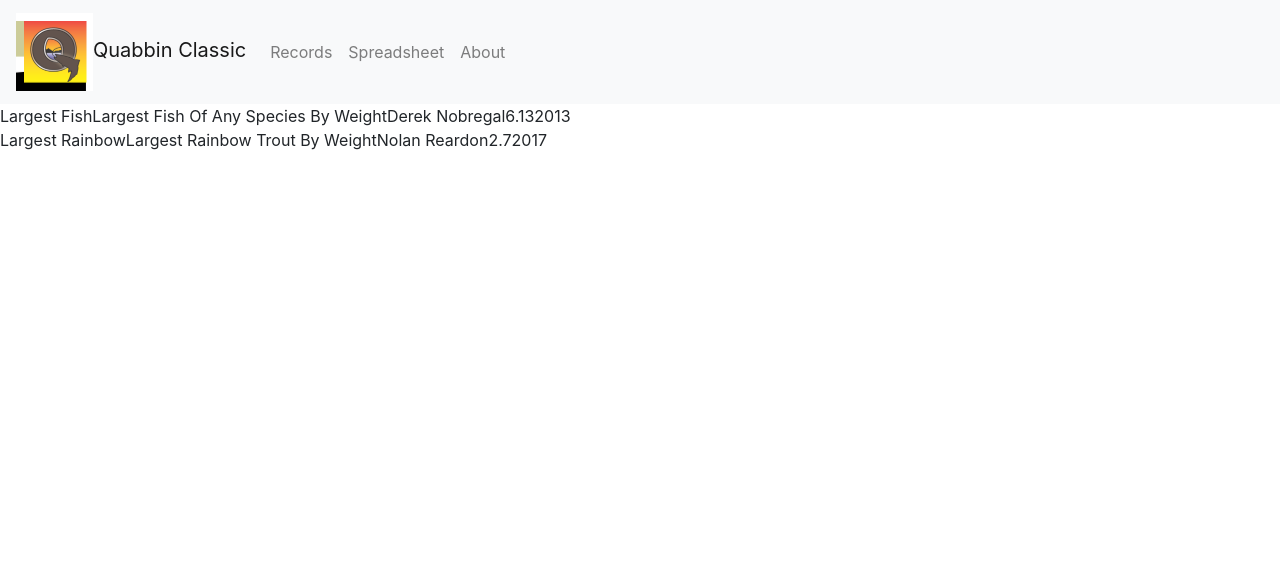
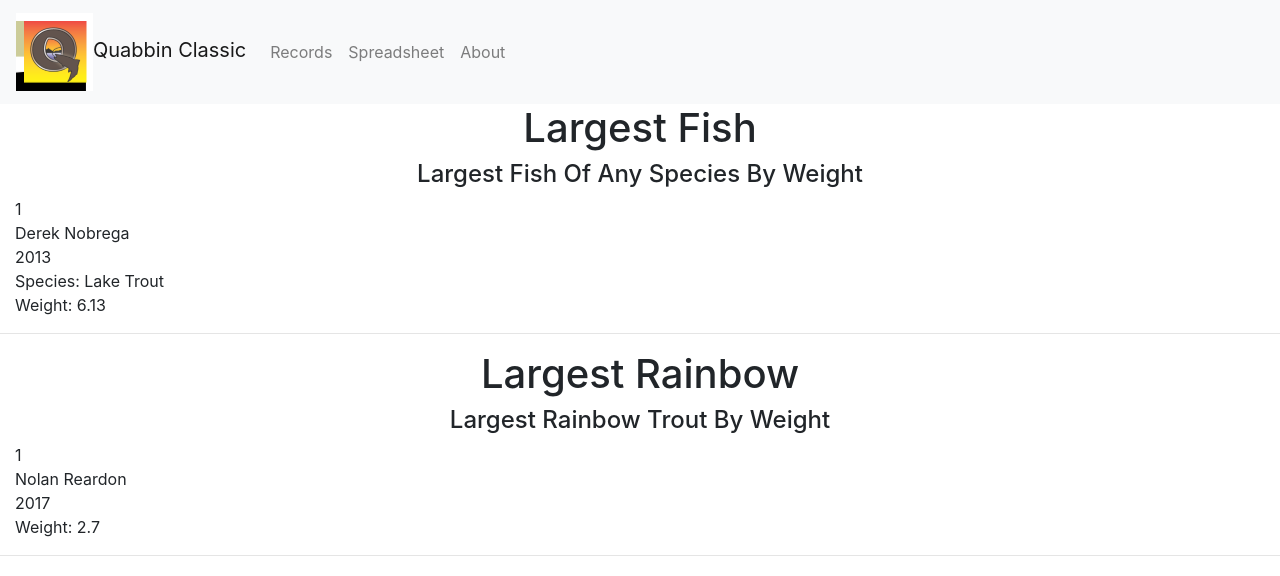
Before and after one commit to KevinGage/Quabbin, a React (Create React App) app in the folder website/: page / in a window 1280 px wide. Shown: the top 576 px of the page. Built offline with nearby package versions, Linux system fonts and the light colour scheme.

Commit message:
lifted state to app.js so mapping happens once.  re-worked on records formatting

```diff
--- a/website/src/App.js
+++ b/website/src/App.js
@@ -6,8 +6,23 @@ import RawData from './components/RawData/RawData';
 import NotFound from './components/NotFound/NotFound';
 import About from './components/About/About';
 import data from './data/data.json';
+import stringToOunces from './util/ToOz';
 
 function App() {
+  const fish = data.fishermen.flatMap(fm => {
+    return fm.Fish.map((f, i) => {
+      const speciesName = data.species.find(s => s.code === f.Species).name
+      return {
+        ...f,
+        'Id': fm.Name + i,
+        'Name': fm.Name,
+        'SpeciesCode': f.Species,
+        'Species': speciesName,
+        'Oz': stringToOunces(f.Weight)
+      }
+    });
+  });
+
   return (
     <div className="App">
       <BrowserRouter>
@@ -15,14 +30,12 @@ function App() {
         <Switch>
           <Route exact path="/">
             <Records
-              fishermen={data.fishermen}
-              species={data.species}
+              fish={fish}
             />
           </Route>
           <Route path="/data">
             <RawData
-              fishermen={data.fishermen}
-              species={data.species}
+              fish={fish}
             />
           </Route>
           <Route path="/about">
--- a/website/src/components/RawData/RawData.js
+++ b/website/src/components/RawData/RawData.js
@@ -1,10 +1,9 @@
 import React from 'react';
-import stringToOunces from '../../util/ToOz';
 import ToolkitProvider from 'react-bootstrap-table2-toolkit';
 import BootstrapTable from 'react-bootstrap-table-next';
 import filterFactory, { textFilter, selectFilter, numberFilter } from 'react-bootstrap-table2-filter';
 
-function RawData({fishermen, species}) {
+function RawData({fish}) {
   const selectOptions = {
     true: 'Yes',
     false: 'No'
@@ -62,24 +61,11 @@ function RawData({fishermen, species}) {
     order: 'desc'
   }];
 
-  const data = fishermen.flatMap(fm => {
-    return fm.Fish.map((f, i) => {
-      const speciesName = species.find(s => s.code === f.Species).name
-      return {
-        ...f,
-        'Id': fm.Name + i,
-        'Name': fm.Name,
-        'Species': speciesName,
-        'Oz': stringToOunces(f.Weight)
-      }
-    });
-  });
-
   return (
     <ToolkitProvider
       keyField='Id'
       bootstrap4 = {true}
-      data={data}
+      data={fish}
       columns={ columns }
     >
       {
--- a/website/src/components/Record/Record.js
+++ b/website/src/components/Record/Record.js
@@ -1,12 +1,22 @@
 import React from 'react';
+import { Container } from 'react-bootstrap';
+import Winner from '../Winner/Winner';
 
-function Record({title, description, info}) {
+function Record({title, description, winners}) {
   return (
-    <div>
-      {title}
-      {description}
-      {info}
-    </div>
+    <Container fluid>
+      <div className="d-flex justify-content-center">
+        <h1>{title}</h1>
+      </div>
+      <div className="d-flex justify-content-center">
+        <h4>{description}</h4>
+      </div>
+      <div className="d-flex flex-wrap">
+        {winners.map((w, i) => {
+          return <Winner key={i} place={w.place} name={w.name} year={w.year} info={w.info}/>
+        })}
+      </div>
+    </Container>
   );
 }
 
--- a/website/src/components/Records/Records.js
+++ b/website/src/components/Records/Records.js
@@ -1,78 +1,50 @@
 import React from 'react';
 import Record from '../Record/Record';
-import stringToOunces from '../../util/ToOz';
 
-function Records({fishermen, species}) {
-  // add oz property to all fish
-  // sort fish smallest to largest
-  fishermen = fishermen.map((fm) => {
-    fm.Fish = fm.Fish.map(f => {
-      return {
-        ...f,
-        'oz': stringToOunces(f.Weight)
-      }
-    }).sort((a,b) => {
-      return b.oz - a.oz;
-    });
-
-    return {
-      ...fm
-    }
-  });
-
+function Records({fish}) {
   const getLargestFish = () => {
-    const winner = fishermen.reduce((a, c) => {
-      if (a.Fish[0].oz < c.Fish[0].oz) {
+    const winner = fish.reduce((a, c) => {
+      if (a.Oz < c.Oz) {
         return c;
       }
       return a;
     });
 
-    const info = [
-      winner.Name,
-      winner.Fish[0].Species,
-      winner.Fish[0].Weight,
-      winner.Fish[0].Year
-    ];
+    const info = {
+      place: 1,
+      name: winner.Name,
+      year: winner.Year,
+      info: [
+        `Species: ${winner.Species}`,
+        `Weight: ${winner.Weight}`
+      ]
+    };
 
     return {
       'title': 'Largest Fish',
       'description': 'Largest Fish Of Any Species By Weight',
-      'info': info
+      'winners': [info]
     }
   }
 
   const getLargestRainbow = () => {
-    const winner = fishermen.reduce((a, c) => {
-      const rainbows = c.Fish.filter(f => {
-        return f.Species.toLowerCase() === 'r'
+    const winners = fish.filter(f => {
+      return f.SpeciesCode.toLowerCase() === 'r'
     }).sort((a,b) => {
-        return b.oz - a.oz;
+      return b.Oz - a.Oz;
     });
 
-      if (rainbows.length > 0) {
-        if (a.oz < rainbows[0].oz) {
-          return {
-            'name': c.Name,
-            'weight': rainbows[0].Weight,
-            'oz': rainbows[0].oz,
-            'year': rainbows[0].Year
+    const winner = {
+    'place': 1,
+    'name': winners[0].Name,
+    'year': winners[0].Year,
+    'info': [`Weight: ${winners[0].Weight}`]
     }
-        }
-      }
-      return a;
-    }, {'oz': -1});
-
-    const info = [
-      winner.name,
-      winner.weight,
-      winner.year
-    ];
 
     return {
       'title': 'Largest Rainbow',
       'description': 'Largest Rainbow Trout By Weight',
-      'info': info
+      'winners': [winner]
     }
   }
 
@@ -82,14 +54,17 @@ function Records({fishermen, species}) {
 
   return (
     <div>
-      {records.map(r => {
+      {records.map((r, i) => {
         return(
+          <div key={r.title}>
             <Record
               key={r.title}
               title={r.title}
               description={r.description}
-            info={r.info}
+              winners={r.winners}
             />
+            <hr/>
+          </div>
         )
       })}
     </div>
--- /dev/null
+++ b/website/src/components/Winner/Winner.js
@@ -0,0 +1,16 @@
+import React from 'react';
+
+function Winner({place, name, year, info}) {
+  return (
+    <div>
+      {place}<br />
+      {name}<br />
+      {year}<br />
+      {info.map((info) => {
+        return <div>{info}</div>
+      })}
+    </div>
+  );
+}
+
+export default Winner;
```
Lines whose indentation alone changed are shown as unchanged.
